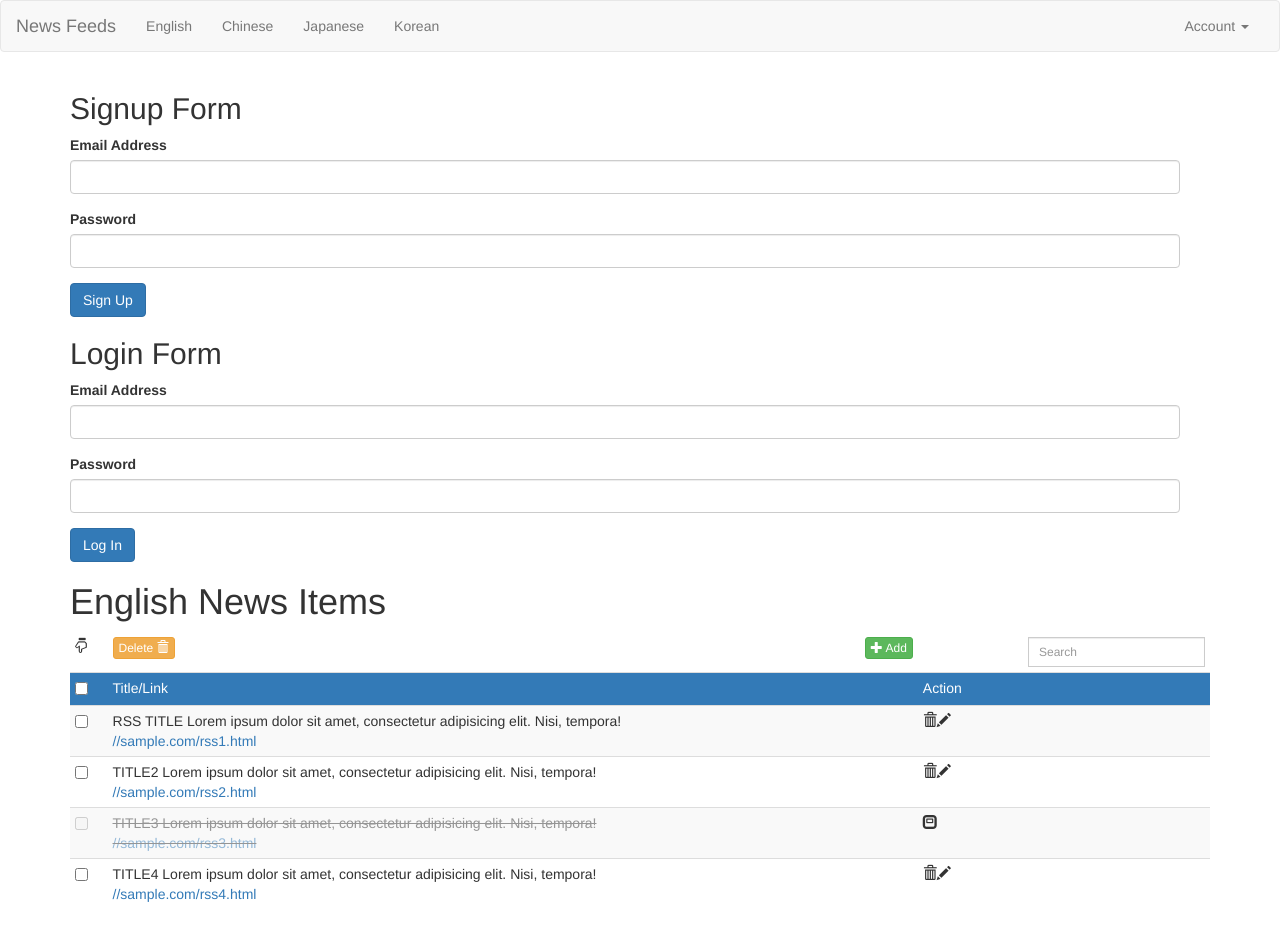
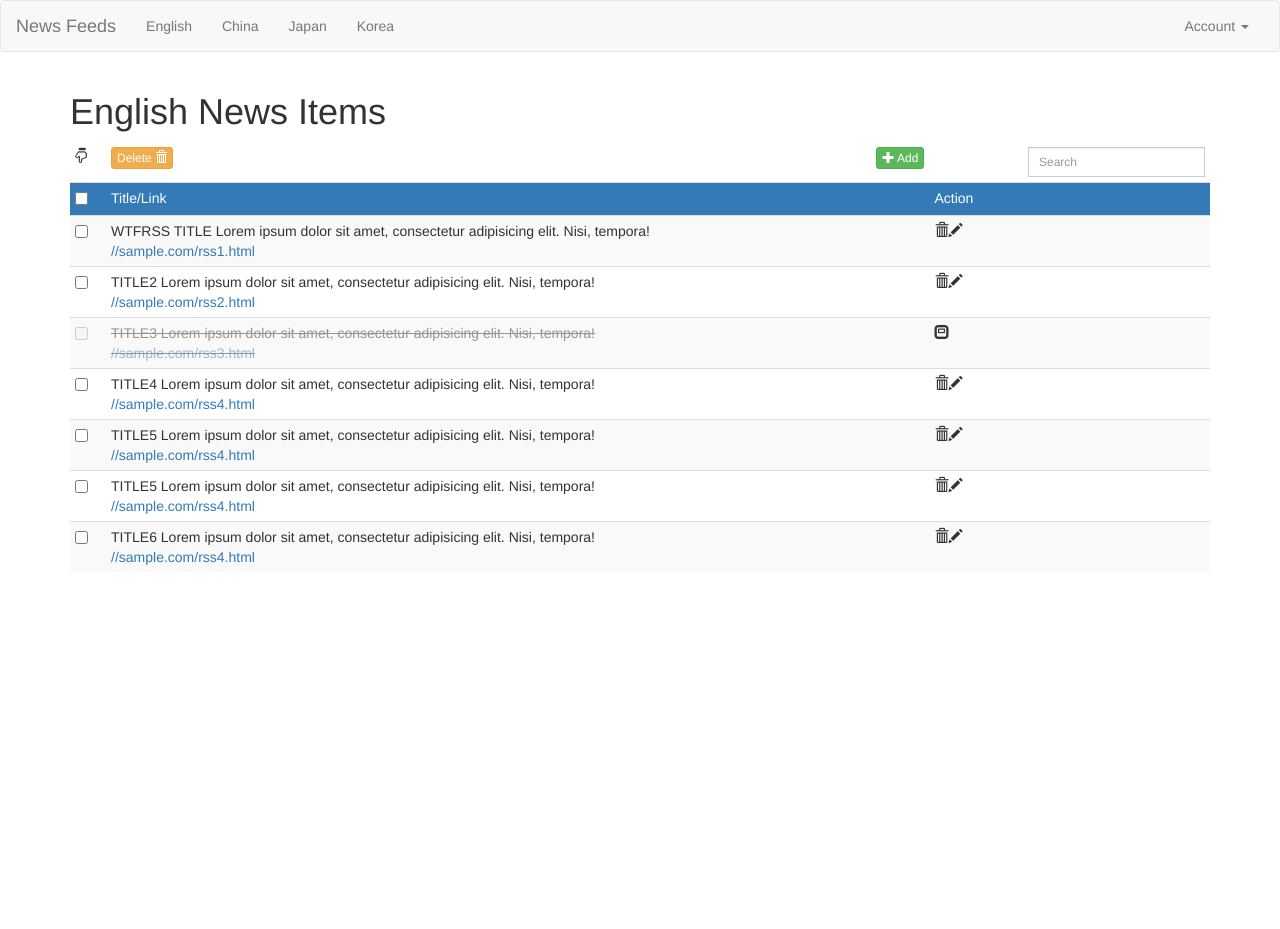
Before and after one commit to DavidKindler/newsfeed-ng2, an Angular app: page / in a window 1280 px wide. After the commit the page ends 800 px from the top, so only its background shows below. Built offline with nearby package versions, Linux system fonts and the light colour scheme.

Commit message:
Implement routes for regions

```diff
--- a/package.json
+++ b/package.json
@@ -42,6 +42,6 @@
     "protractor": "~4.0.13",
     "ts-node": "1.2.1",
     "tslint": "^4.0.2",
-    "typescript": "~2.0.3"
+    "typescript": "^2.0.10"
   }
 }
--- a/src/app/app.component.html
+++ b/src/app/app.component.html
@@ -1,44 +1,4 @@
 <rss-header></rss-header>
 <div class="container">
-    <div class="row col-sm-12">
-        <rss-signup-form></rss-signup-form>
-        <rss-login-form></rss-login-form>
-    </div>
-    <div class="row">
-        <div class="col-sm-9">
-            <h1>{{region.name}} News Items</h1>
-        </div>
-        <div class="col-sm-3">
-            <!--<button class="btn btn-block btn-success"><i class="glyphicon glyphicon-plus"></i> Add </button>-->
-        </div>
-    </div>
-    <div class="row">
-        <div class="col-sm-12">
-            <table class="table table-striped table-hover table-condensed">
-                <thead>
-                    <tr>
-                        <td><i class="glyphicon glyphicon-hand-down"></i></td>
-                        <td>
-                            <button type="button" class="btn btn-xs btn-warning">Delete <i class="glyphicon glyphicon-trash"></i></button>
-                            <button class="btn btn-xs btn-success pull-right"><i class="glyphicon glyphicon-plus"></i> Add </button>
-                        </td>
-                        <td>
-                            <rss-search-form></rss-search-form>
-                        </td>
-
-                    </tr>
-                    <tr class="bg-primary">
-                        <td><input type="checkbox" (change)="checkAll($event)"></td>
-                        <td>Title/Link</td>
-                        <td>Action</td>
-
-                    </tr>
-                </thead>
-
-                <tbody rss-list (rssUpdate)="onRssUpdate($event)">
-                </tbody>
-
-            </table>
-        </div>
-    </div>
+           <router-outlet></router-outlet>
 </div>
--- a/src/app/app.component.ts
+++ b/src/app/app.component.ts
@@ -1,31 +1,19 @@
-import { Component } from '@angular/core';
-import { RegionService } from './region.service';
-import { RSSService} from './rss.service';
+import { Component, EventEmitter, Input, Output } from '@angular/core';
+
 
 @Component({
   selector: 'app-root',
   templateUrl: './app.component.html',
-  styleUrls: ['./app.component.css'],
-  providers: [RegionService, RSSService]
+  styleUrls: ['./app.component.css']
 })
 export class AppComponent {
-  private region: Object;
-  private rss: any[];
+  constructor() {}
 
-  constructor(region: RegionService, rss: RSSService){
-    this.region = region.getRegion();
-    this.rss = rss.getRss();
-  }
   onRssUpdate(item){
-    console.log (item);
+    console.log ('onRssUpdate',item);
     // item.deleted = !item.deleted;
   }
-  checkAll($event){
-    console.log ('check/uncheck all items');
-    // console.log ($event.target.checked);
-    this.rss.forEach(function(item){
-      return item.checked = $event.target.checked;
-    })
-    console.log (this.rss)
-  }
+
+
+
 }
--- a/src/app/header/header.component.html
+++ b/src/app/header/header.component.html
@@ -14,10 +14,11 @@
         <!-- Collect the nav links, forms, and other content for toggling -->
         <div class="collapse navbar-collapse" id="bs-example-navbar-collapse-1">
             <ul class="nav navbar-nav">
-                <li><a href="#">English <span class="sr-only">(current)</span></a></li>
-                <li><a href="#">Chinese</a></li>
-                <li><a href="#">Japanese</a></li>
-                <li><a href="#">Korean</a></li>
+                <li><a [routerLink] = "['','']">English <span class="sr-only">(current)</span></a></li>
+                <li><a [routerLink] = "['','zh']">China</a></li>
+                <li><a [routerLink] = "['','jp']">Japan</a></li>
+                <li><a [routerLink] = "['','kr']">Korea</a></li>
+                <!--<li><button (click)="onClick()">Click Me</button></li>-->
 
             </ul>
             <ul class="nav navbar-nav navbar-right">
--- a/src/app/region.service.ts
+++ b/src/app/region.service.ts
@@ -1,13 +1,20 @@
-import { Injectable } from '@angular/core';
+import { Injectable, Output } from '@angular/core';
 
 @Injectable()
 export class RegionService {
 
-  getRegion(){
-    return {
-      name: "English",
-      code: 'en'
-    }
+getRegion(region){
+  console.log ('region service got paramter:: ', region)
+     switch (region) {
+      case "jp":
+        return {name: "Japan",code: "jp"}
+      case "zh":
+        return {name: "China", code: "zh"}
+      case "kr":
+        return {name: "Korea", code: "kr"}
+      default:
+        return {name: "English",code: 'en'}
+      }
   }
 
 }
--- a/src/app/rss.service.ts
+++ b/src/app/rss.service.ts
@@ -1,12 +1,102 @@
-import { Injectable } from '@angular/core';
+import { Input, Injectable } from '@angular/core';
 
 @Injectable()
 export class RSSService {
 
-  getRss(){
+  getRss(region){
+    console.log ('rss service - getRSS for',region);
+    switch (region.code) {
+      case 'jp':
+             console.log ('Japan RSS returned');
              return [
               {
-        title: "RSS TITLE Lorem ipsum dolor sit amet, consectetur adipisicing elit. Nisi, tempora!",
+                title: "JAPANESE - TITLE1 Lorem ipsum dolor sit amet, consectetur adipisicing elit. Nisi, tempora!",
+                url: "//sample.com/rss2.html",
+                deleted: false,
+                id: 312
+              },
+              {
+                title: "JAPANESE - TITLE2  Lorem ipsum dolor sit amet, consectetur adipisicing elit. Nisi, tempora!",
+                url: "//sample.com/rss3.html",
+                deleted: true,
+                id:93
+              },
+              {
+                title: "JAPANESE - TITLE3 Lorem ipsum dolor sit amet, consectetur adipisicing elit. Nisi, tempora!",
+                url: "//sample.com/rss4.html",
+                deleted: false,
+                id:22
+              }
+            ]
+        // break;
+      case 'kr':
+            console.log ('Korean RSS returned');
+            return [
+            {
+              title: "KOREAN - RSS TITLE Lorem ipsum dolor sit amet, consectetur adipisicing elit. Nisi, tempora!",
+              url: "//sample.com/rss1.html",
+              deleted: false,
+              id : 1
+            },
+            {
+              title: "KOREAN - TITLE2 Lorem ipsum dolor sit amet, consectetur adipisicing elit. Nisi, tempora!",
+              url: "//sample.com/rss2.html",
+              deleted: false,
+              id: 312
+            },
+            {
+              title: "KOREAN - TITLE3  Lorem ipsum dolor sit amet, consectetur adipisicing elit. Nisi, tempora!",
+              url: "//sample.com/rss3.html",
+              deleted: true,
+              id:93
+            },
+            {
+              title: "KOREAN - TITLE4  Lorem ipsum dolor sit amet, consectetur adipisicing elit. Nisi, tempora!",
+              url: "//sample.com/rss4.html",
+              deleted: false,
+              id:22
+            }
+          ]
+        // break;
+      case 'zh':
+        console.log ('China RSS returned');
+        return [
+              {
+                title: "CHINESE - RSS TITLE Lorem ipsum dolor sit amet, consectetur adipisicing elit. Nisi, tempora!",
+                url: "//sample.com/rss1.html",
+                deleted: false,
+                id : 1
+              },
+              {
+                title: "CHINESE - TITLE2 Lorem ipsum dolor sit amet, consectetur adipisicing elit. Nisi, tempora!",
+                url: "//sample.com/rss2.html",
+                deleted: false,
+                id: 312
+              },
+              {
+                title: "CHINESE - TITLE3  Lorem ipsum dolor sit amet, consectetur adipisicing elit. Nisi, tempora!",
+                url: "//sample.com/rss3.html",
+                deleted: true,
+                id:93
+              },
+              {
+                title: "CHINESE - TITLE4  Lorem ipsum dolor sit amet, consectetur adipisicing elit. Nisi, tempora!",
+                url: "//sample.com/rss4.html",
+                deleted: false,
+                id:22
+              },
+              {
+                title: "CHINESE - TITLE5  Lorem ipsum dolor sit amet, consectetur adipisicing elit. Nisi, tempora!",
+                url: "//sample.com/rss4.html",
+                deleted: false,
+                id:225
+              }
+            ]
+      default:
+        console.log ('Default english rss returned');
+        return [
+              {
+                title: "WTFRSS TITLE Lorem ipsum dolor sit amet, consectetur adipisicing elit. Nisi, tempora!",
                 url: "//sample.com/rss1.html",
                 deleted: false,
                 id : 1
@@ -28,8 +118,28 @@ export class RSSService {
                 url: "//sample.com/rss4.html",
                 deleted: false,
                 id:22
+              },
+              {
+                title: "TITLE5  Lorem ipsum dolor sit amet, consectetur adipisicing elit. Nisi, tempora!",
+                url: "//sample.com/rss4.html",
+                deleted: false,
+                id:242
+              },
+              {
+                title: "TITLE5  Lorem ipsum dolor sit amet, consectetur adipisicing elit. Nisi, tempora!",
+                url: "//sample.com/rss4.html",
+                deleted: false,
+                id:22
+              },
+              {
+                title: "TITLE6  Lorem ipsum dolor sit amet, consectetur adipisicing elit. Nisi, tempora!",
+                url: "//sample.com/rss4.html",
+                deleted: false,
+                id:223
               }
             ]
     }
 
   }
+
+}
--- a/src/app/rss/rss.component.html
+++ b/src/app/rss/rss.component.html
@@ -1,4 +1,34 @@
-<tr *ngFor="let item of rss">
+<div class="row">
+  <div class="col-sm-9">
+    <h1>{{_region.name}} News Items</h1>
+  </div>
+  <div class="col-sm-3">
+    <!--<button class="btn btn-block btn-success"><i class="glyphicon glyphicon-plus"></i> Add </button>-->
+  </div>
+</div>
+<div class="row">
+  <div class="col-sm-12">
+    <table class="table table-striped table-hover table-condensed">
+      <thead>
+        <tr>
+          <td><i class="glyphicon glyphicon-hand-down"></i></td>
+          <td>
+            <button type="button" class="btn btn-xs btn-warning">Delete <i class="glyphicon glyphicon-trash"></i></button>
+            <button class="btn btn-xs btn-success pull-right"><i class="glyphicon glyphicon-plus"></i> Add </button>
+          </td>
+          <td>
+            <rss-search-form></rss-search-form>
+          </td>
+        </tr>
+        <tr class="bg-primary">
+          <td><input type="checkbox" (change)="checkAll($event)"></td>
+          <td>Title/Link</td>
+          <td>Action</td>
+        </tr>
+      </thead>
+      <!--<tbody rss-list (rssUpdate)="onRssUpdate($event)">-->
+      <tbody (rssUpdate)="onRssUpdate($event)">
+        <tr *ngFor="let item of rssItems">
           <td><input type="checkbox" [disabled]="item.deleted" ([ngModel])="item.checked"></td>
           <td>
             <div [class.deleted]="item.deleted">{{item.title}}</div>
@@ -10,3 +40,7 @@
             <i (click)="rssUndelete(item)" *ngIf=" item.deleted " class="glyphicon glyphicon-modal-window "></i>
           </td>
         </tr>
+      </tbody>
+    </table>
+  </div>
+</div>
--- a/src/app/rss/rss.component.ts
+++ b/src/app/rss/rss.component.ts
@@ -1,40 +1,73 @@
-import { Component, OnInit, EventEmitter, Input, Output } from '@angular/core';
+import { Component, OnInit, EventEmitter, Input, Output, OnDestroy  } from '@angular/core';
 import { RSSService} from '../rss.service';
+import { RegionService } from '../region.service';
+import { Router, ActivatedRoute } from '@angular/router';
+import { Observable } from 'rxjs/Rx';
 
 @Component({
-  selector: '[rss-list]',
+  selector: '.rss-list',
   templateUrl: './rss.component.html',
   styleUrls: ['./rss.component.css'],
-  providers: [RSSService]
+  providers: [RegionService, RSSService]
 })
-export class RssComponent  {
-  rss: any[];
+export class RssComponent  implements OnInit, OnDestroy {
+  private _region: Object;
+  subscription;
+
+  @Input() rssItems: any[];
+  // rssItems;
   @Output() rssUpdate = new EventEmitter();
+  @Output() checkAllEvent = new EventEmitter();
 
-  constructor(rss: RSSService){
-    this.rss = rss.getRss();
-    this.rss.forEach(function(item){
-      return item.checked = false;
+  constructor(
+    private region: RegionService,
+    private rss: RSSService,
+    private _route: ActivatedRoute,
+    private _router: Router
+    ) {
+
+    }
+
+  ngOnInit() {
+
+    this.subscription = this._route.params.subscribe( (params) => {
+      this._region = this.region.getRegion(params["region"]);
+      this.rssItems = this.rss.getRss(this._region);
+      this.rssItems.forEach((item)=> item.checked = false);
     })
+
+  }
+
+  ngOnDestroy(){
+    console.log ('Destroy', this._route);
+    this.subscription.unsubscribe();
   }
 
   rssDelete(item) {
     item.deleted= !item.deleted;
     this.rssUpdate.emit(item)
-    // alert ('delete item ' + item.id);
+    console.log ('delete item ' + item.id);
   }
 
   rssUndelete(item) {
     item.deleted = !item.deleted;
     this.rssUpdate.emit(item)
-    // alert('undelete item ' + item.id);
+   console.log ('undelete item ' + item.id);
   }
 
   rssEdit(item) {
     item.title = "CHANGED " + item.title;
     this.rssUpdate.emit(item);
-    // alert('edit item ' + item.id);
+    console.log ('edit item ' + item.id);
   }
 
+   onCheckAllEvent(event){
+    console.log ('onCheckAllEvent',event);
+    // item.deleted = !item.deleted;
+  }
 
+  checkAll($event){
+    console.log ('check/uncheck all items');
+    this.checkAllEvent.emit();
+  }
 }
```
Also changed, not shown: src/app/app.module.ts (+7 -2 lines), src/app/app.routing.ts (added, +11 -0 lines), src/app/header/header.component.ts (+7 -2 lines), src/app/not-found.component.ts (added, +19 -0 lines), 2 other files (tests, documents, lock files or other folders). Lines whose indentation alone changed are shown as unchanged.
